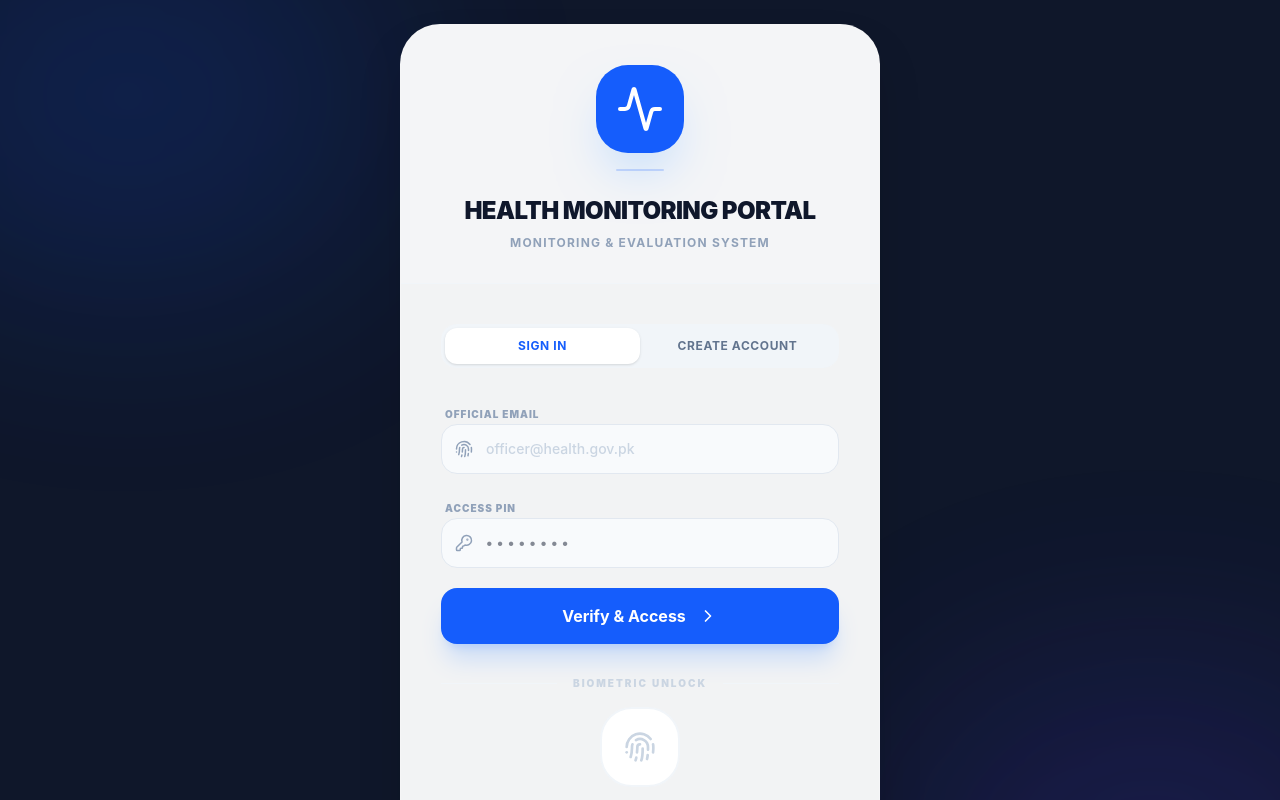
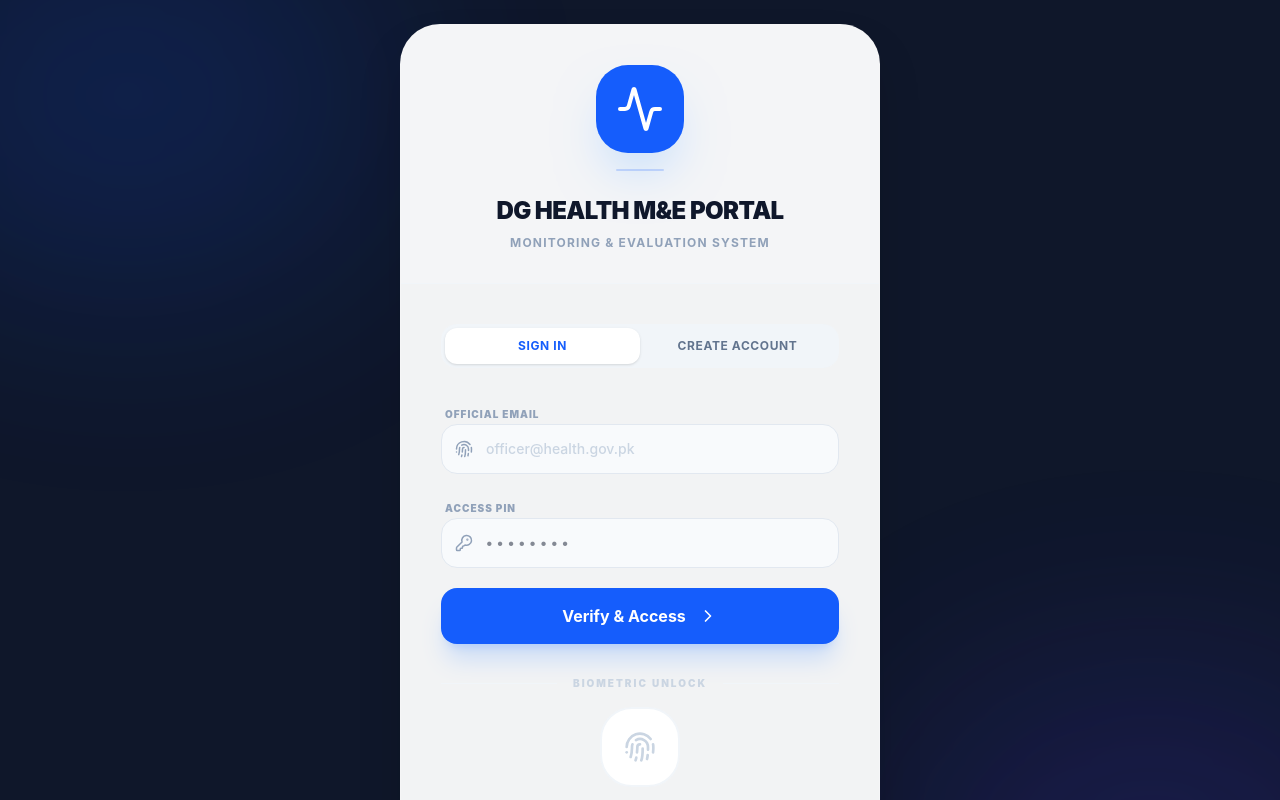
Before and after one commit to abbasaziz121/DG-M-E-, a React (Vite) app: page / in a window 1280 px wide. Shown: the top 800 px of the page. Built offline with nearby package versions, Linux system fonts and the light colour scheme.

Commit message:
feat: Update application branding to DG HEALTH M&E
This commit updates the application's branding elements to reflect the new "DG HEALTH M&E" naming convention. This includes changes to the main portal title, tagline, and header elements to ensure consistency across the application.

```diff
--- a/src/App.tsx
+++ b/src/App.tsx
@@ -430,7 +430,7 @@ export default function App() {
                 <div className="h-0.5 w-12 bg-blue-600 rounded-full opacity-20"></div>
               </div>
               <h1 className="text-2xl font-black tracking-tight text-slate-900 uppercase">
-                HEALTH MONITORING PORTAL
+                DG HEALTH M&E PORTAL
               </h1>
               <p className="text-xs font-bold text-slate-400 mt-2 uppercase tracking-widest px-4">
                 {authMode === 'login'
@@ -691,8 +691,8 @@ export default function App() {
             <Activity size={24} />
           </div>
           <div className="text-center">
-            <h1 className="text-[10px] font-black uppercase tracking-widest text-slate-400">Health Oversight</h1>
-            <p className="mt-0.5 text-[10px] font-black uppercase tracking-tight text-blue-600">Smart M&E System</p>
+            <h1 className="text-[10px] font-black uppercase tracking-widest text-slate-400">DG Health M&E</h1>
+            <p className="mt-0.5 text-[10px] font-black uppercase tracking-tight text-blue-600">Provincial Portal</p>
           </div>
         </div>
 
@@ -757,7 +757,7 @@ export default function App() {
             <div className="p-2 bg-blue-600 rounded-xl text-white shadow-md">
               <Activity size={20} />
             </div>
-            <h1 className="font-black text-[10px] text-blue-600 tracking-tighter uppercase">Health Oversight</h1>
+            <h1 className="font-black text-[10px] text-blue-600 tracking-tighter uppercase">DG Health M&E</h1>
           </div>
 
           <div className="flex-1 max-w-md hidden md:block">
```
